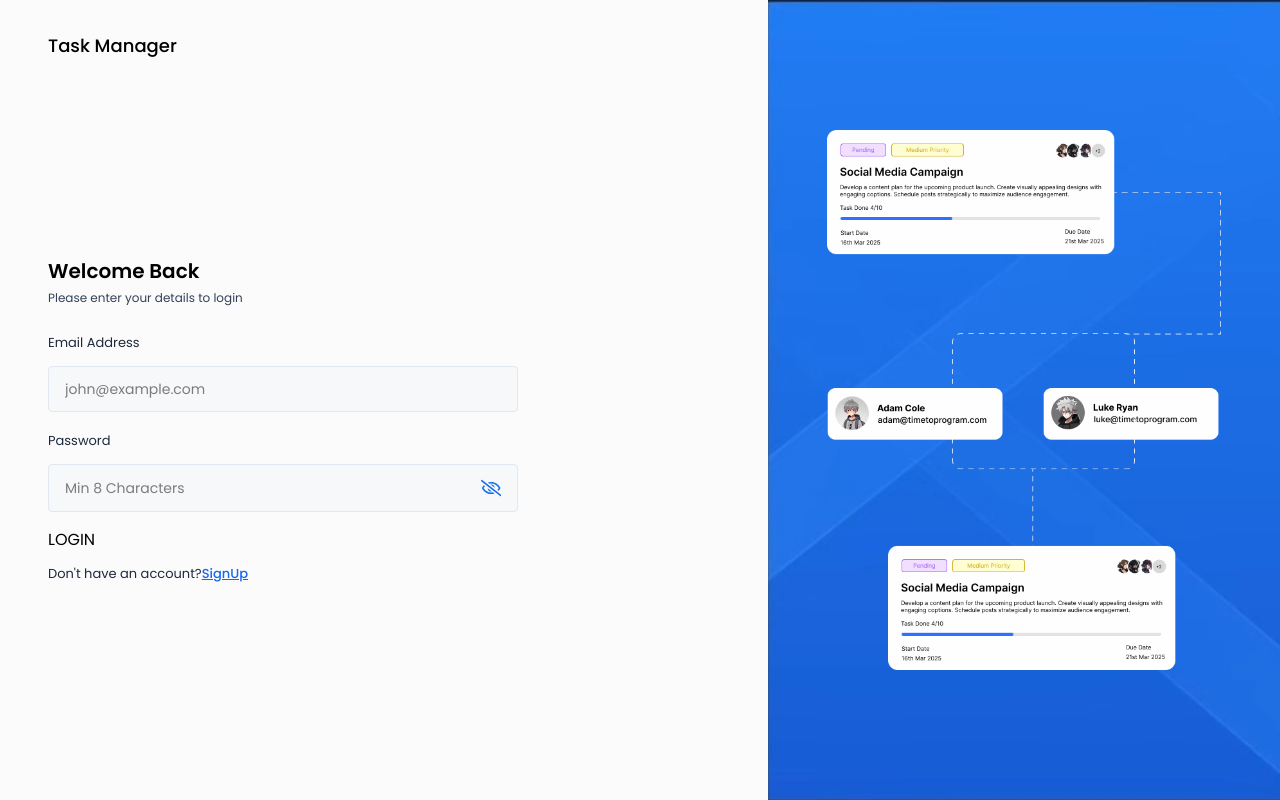
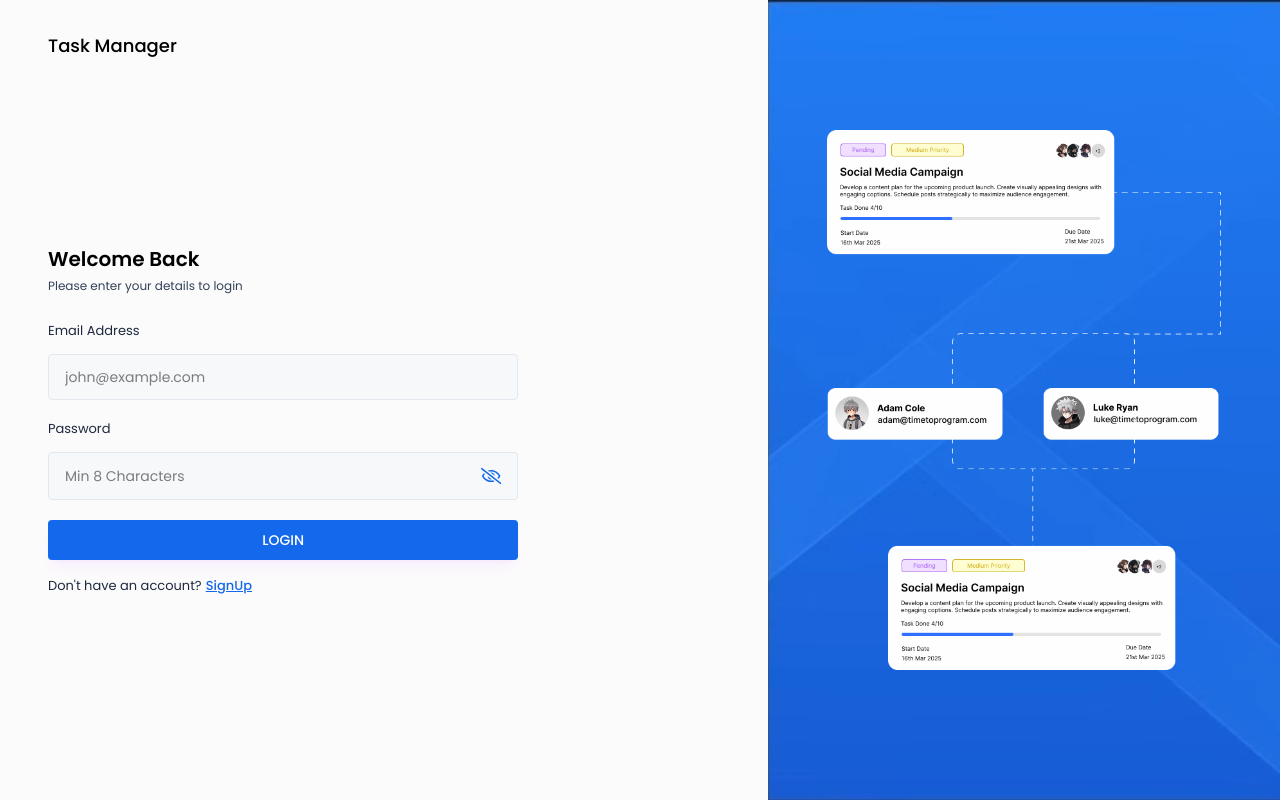
Before and after one commit to MI-Israr/Task-Management-Frontend, a React app: page /login in a window 1280 px wide. Built offline with nearby package versions, Linux system fonts and the light colour scheme; the HTML template or start-up script is replaced by a standard one.

Commit message:
login page completed

```diff
--- a/src/index.css
+++ b/src/index.css
@@ -21,3 +21,7 @@
 .input-box {
   @apply w-full flex justify-between gap-3 text-sm text-black bg-slate-100/50 rounded px-4 py-3 mb-4 mt-3 border border-slate-200 outline-none;
 }
+
+.btn-primary {
+  @apply w-full text-sm font-medium text-white bg-primary shadow-lg shadow-purple-600/5 p-[10px] rounded my-1 hover:bg-blue-600/15 hover:text-blue-600 cursor-pointer transition;
+}
--- a/src/pages/Auth/Login.jsx
+++ b/src/pages/Auth/Login.jsx
@@ -2,6 +2,7 @@ import { useState } from "react";
 import AuthLayout from "../../components/layout/AuthLayout";
 import { Link, useNavigate } from "react-router-dom";
 import Input from "../../components/Inputs/Input";
+import { validateEmail, validatePassword } from "../../utils/helper";
 
 const Login = () => {
   const [email, setEmail] = useState("");
@@ -12,6 +13,18 @@ const Login = () => {
 
   const handleLogin = async (e) => {
     e.preventDefault();
+
+    if (!validateEmail(email)) {
+      setError("Please enter a valid email address");
+      return;
+    }
+
+    if (!validatePassword(password)) {
+      setError("Please enter a valid password");
+      return;
+    }
+
+    setError("");
   };
 
   return (
@@ -40,12 +53,17 @@ const Login = () => {
 
           {error && <p className="text-red-500 text-xs pb-2.5">{error}</p>}
 
-          <button type="submit" className="btn-primary">LOGIN</button>
+          <button type="submit" className="btn-primary">
+            LOGIN
+          </button>
 
           <p className="text-[13px] text-slate-800 mt-3">
             Don't have an account?
-            <Link className="font-medium text-primary underline" to="/signup">
-            SignUp
+            <Link
+              className="font-medium text-primary underline ml-1"
+              to="/signup"
+            >
+              SignUp
             </Link>
           </p>
         </form>
--- a/src/utils/helper.js
+++ b/src/utils/helper.js
@@ -0,0 +1,9 @@
+export const validateEmail = (email) => {
+  const regex = /^[^\s@]+@[^\s@]+\.[^\s@]+$/;
+  return regex.test(email);
+};
+
+export const validatePassword = (password) => {
+  const regex = /^(?=.*[a-z])(?=.*[A-Z])(?=.*\d)(?=.*[!@#$%^&*()\-+]).{8,}$/;
+  return regex.test(password);
+};
```
